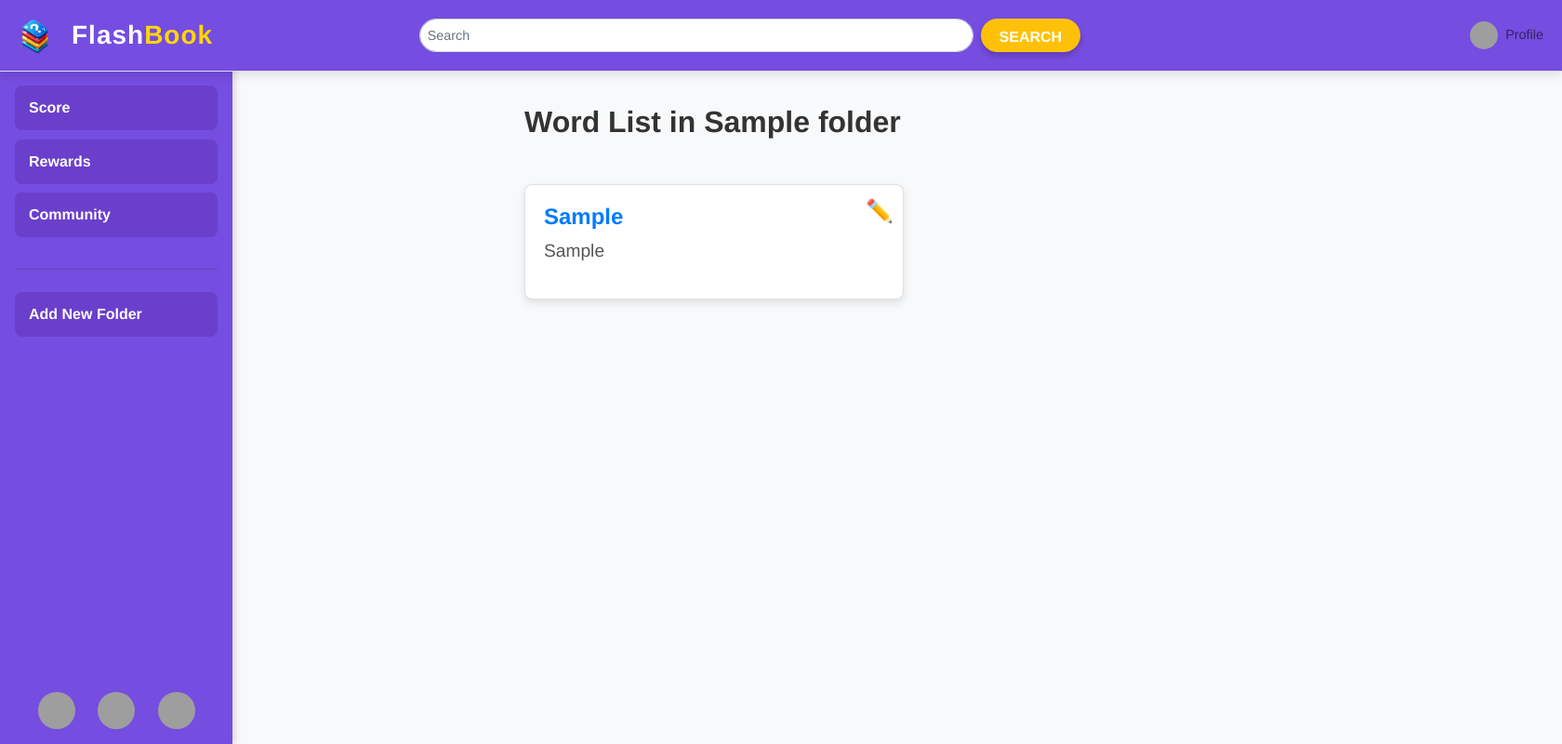
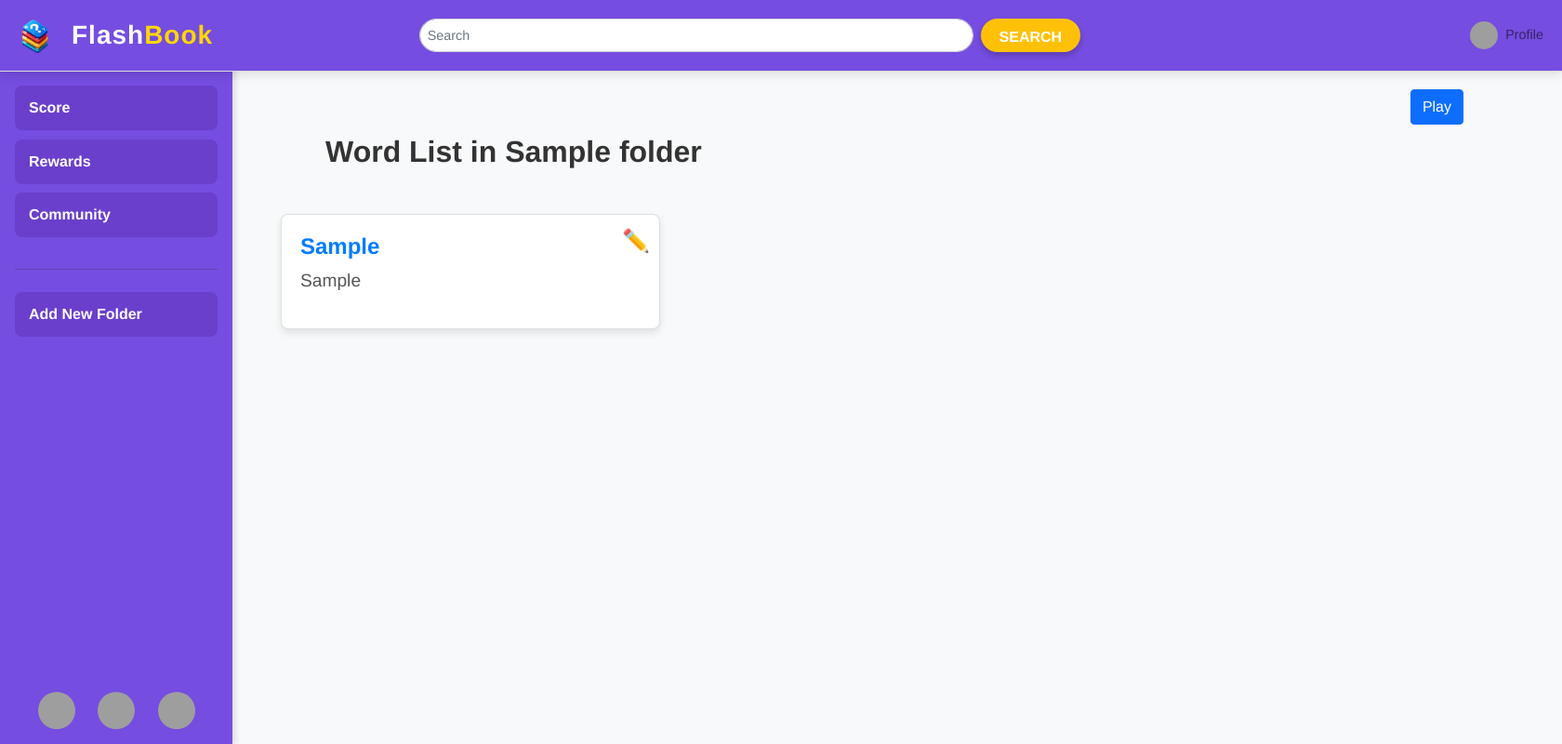
Before and after one commit to 6510615047/CN331Project, a Django app: template FlashBook/folWordSel/templates/word.html in a window 1680 px wide; the page is wider, and only the part inside the window is pictured. Shown: that part at 93% size. Run offline with Django 5.2, Linux system fonts and the light colour scheme; the template is opened without the code that fills it: values that come from a table or form of the project are taken from there, others are empty; tables that the repository leaves empty hold one stand-in row (values such as "Sample post"); some libraries are stand-ins or nearby versions; grey boxes are pictures that could not be loaded.

Commit message:
adjust element

```diff
--- a/FlashBook/folWordSel/templates/folder.html
+++ b/FlashBook/folWordSel/templates/folder.html
@@ -89,7 +89,7 @@
 {% endblock %}
 
 {% block content %}
-<div class="container pb-3 mt-3">
+<div class="container pb-3 mt-0 pt-0 ms-0">
     <h2 class="text-start">Welcome, {{ user.fname }}</h2>
   </div>
 
--- a/FlashBook/folWordSel/templates/word.html
+++ b/FlashBook/folWordSel/templates/word.html
@@ -108,10 +108,10 @@
 
 {% block content %}
 
-<div class="container">
+<div class="container ms-2">
 
     <div class='d-flex justify-content-between'>
-        <h2 class="text-start pb-3 mt-3">Word List in {{ folder.folder_name }}</h2>
+        <h2 class="text-start pb-3 mt-5 ms-5">Word List in {{ folder.folder_name }}</h2>
         <a href='{% url "select_game" folder_id=folder.folder_id %}' class="btn btn-primary"
         {% if not words %}
             style = 'height:50%; pointer-events: none; background-color: gray; border-color:gray;'
```
